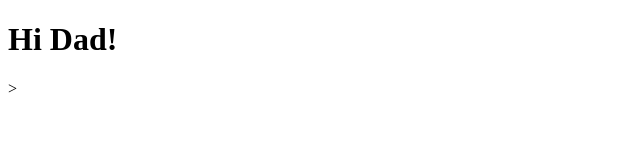
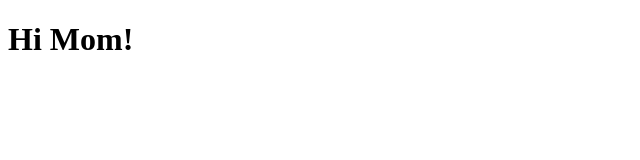
Before and after one commit to jbenrowland/jbenrowland.github.io, a plain HTML site: page wwr/index.html in a window 1280 px wide. Shown: the full height of the page, 0-640 px from the left. Drawn offline with Linux system fonts and the light colour scheme.

Commit message:
site plan added

```diff
--- a/wwr/index.html
+++ b/wwr/index.html
@@ -3,9 +3,8 @@
 <head>
     <meta charset="UTF-8">
     <meta http-equiv="X-UA-Compatible" content="IE=edge">
-    <meta name="viewport" content="width=device-width, initial-scale=1.0">
-    <title>Hi Dad!</title>
+    <title>Hi Mom!</title>
 </head>
 <body>
-    <h1>Hi Dad!</h1>>
+    <h1>Hi Mom!</h1>
 </html>
```
Also changed, not shown: wwr/site-plan-rafting.html (added).
